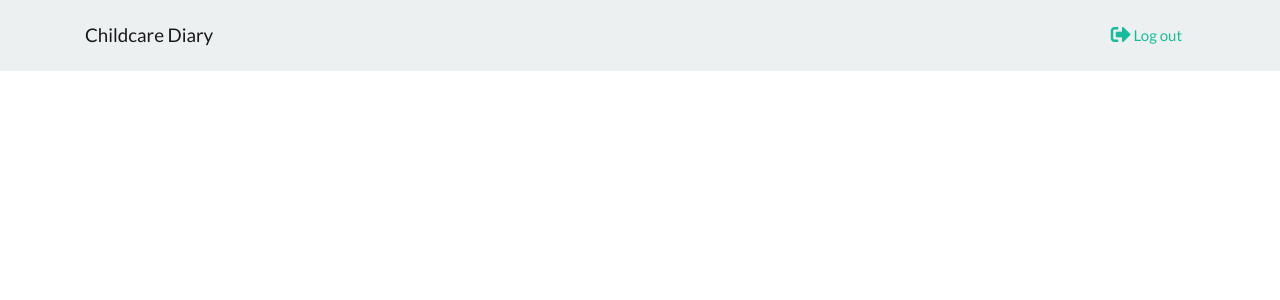
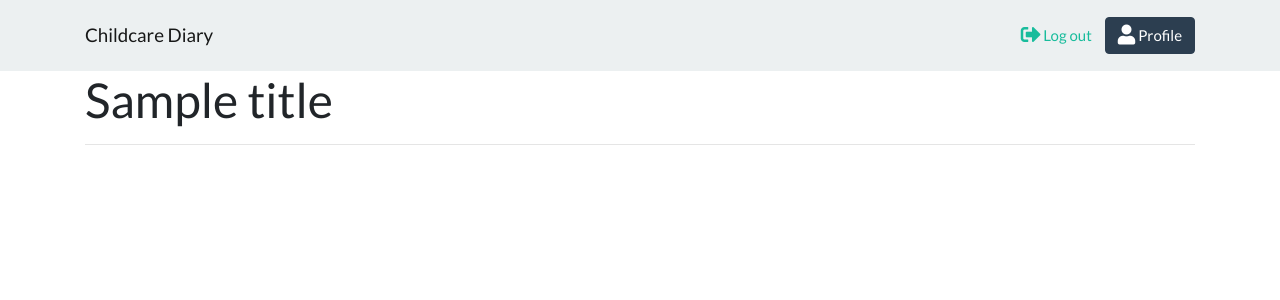
Before and after one commit to MashSoftware/diary-ui, a Python web app: template app/templates/base.html in a window 1280 px wide. Shown: the top 300 px of the page. Run offline with Jinja, Linux system fonts and the light colour scheme; the template is opened without the code that fills it: most values are stand-ins (such as "Sample title", 1, 10 or a date in 2020); some libraries are stand-ins or nearby versions.

Commit message:
page titles

```diff
--- a/app/templates/base.html
+++ b/app/templates/base.html
@@ -14,7 +14,7 @@
     <!-- Font Awesome Icons-->
     <link rel="stylesheet" href="https://use.fontawesome.com/releases/v5.2.0/css/all.css" integrity="sha384-hWVjflwFxL6sNzntih27bfxkr27PmbbK/iSvJ+a4+0owXq79v+lsFkW54bOGbiDQ" crossorigin="anonymous">
 
-    <title>{{ title }} - Childcare Diary</title>
+    <title>{{ title }} | Childcare Diary</title>
 </head>
 
 <body>
@@ -33,11 +33,14 @@
                         <a class="btn btn-link" href="{{ url_for('login') }}" role="button"><i class="fas fa-sign-in-alt fa-lg"></i> Log in</a>
                     </li>
                     <li class="nav-item">
-                        <a class="btn btn-primary" href="{{ url_for('signup') }}" role="button"><i class="fas fa-user fa-lg"></i> Sign up</a>
+                        <a class="btn btn-primary" href="{{ url_for('signup') }}" role="button"><i class="fas fa-user-plus fa-lg"></i> Sign up</a>
                     </li>
                     {% else %}
                     <li class="nav-item">
                         <a class="btn btn-link" href="{{ url_for('logout') }}" role="button"><i class="fas fa-sign-out-alt fa-lg"></i> Log out</a>
+                    </li>
+                    <li class="nav-item">
+                        <a class="btn btn-primary" href="{{ url_for('user') }}" role="button"><i class="fas fa-user fa-lg"></i> Profile</a>
                     </li>
                     {% endif %}
                 </ul>
@@ -55,6 +58,11 @@
         {% endfor %}
         {% endif %}
         {% endwith %}
+        <div class="row">
+            <div class="col">
+                <h1>{{ title }}</h1><hr>
+            </div>
+        </div>
         {% block content %}{% endblock %}
     </div>
 </body>
```
